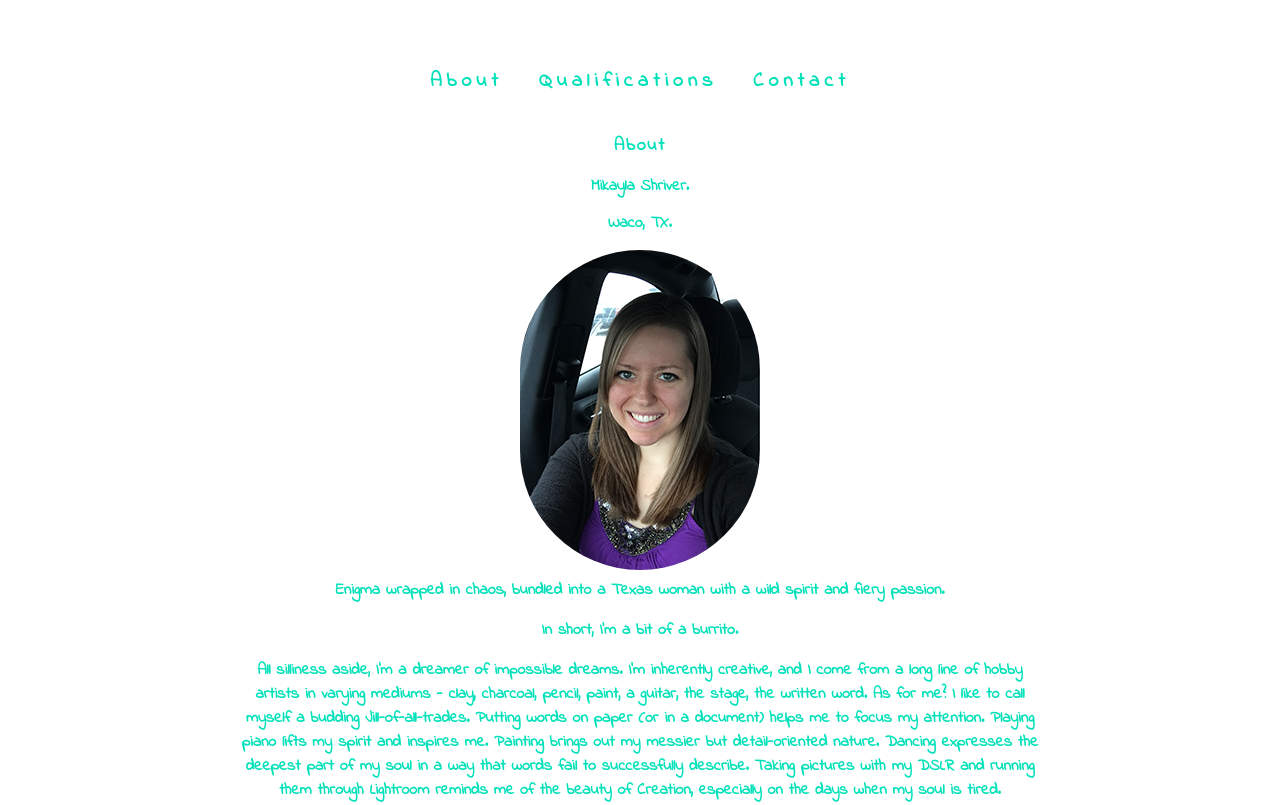
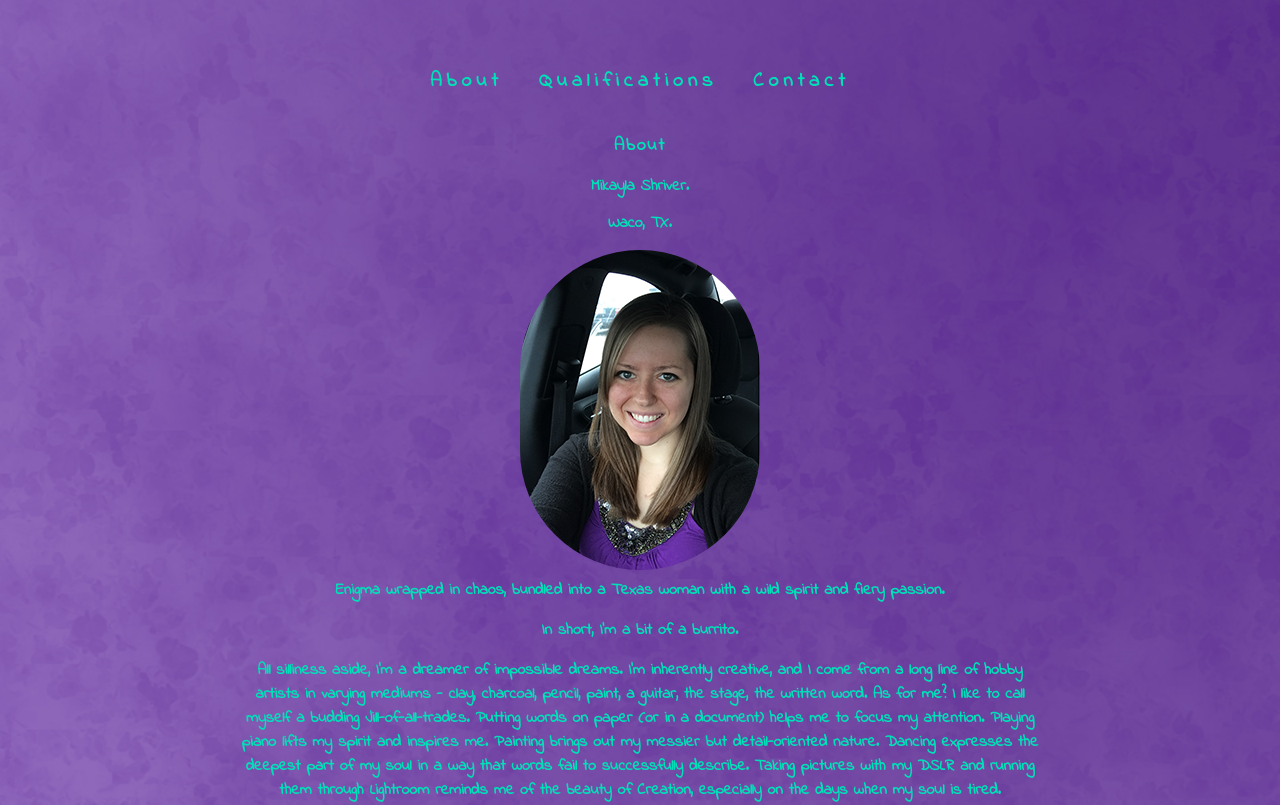
Before and after one commit to MikaylaShriver/mikaylashriver.github.io, a plain HTML site: page index.html in a window 1280 px wide. Shown: the top 805 px of the page. Drawn offline with Linux system fonts and the light colour scheme.

Commit message:
Update styles.css

```diff
--- a/styles.css
+++ b/styles.css
@@ -6,7 +6,7 @@ body {
 	font-family:'Indie Flower', cursive;
 	line-height: 1.5em;
 	color: #00e1b9;
-	background-image: url("../images/backdrop.jpg");
+	background-image: url("backdrop.jpg");
 	background-size: cover;
 	text-align: center;
 	font-weight: bold;
@@ -45,7 +45,7 @@ header {
 	margin-bottom: 20px;
 	padding-top: 50px;
 	padding-bottom: 20px;
-	background-image: url("../images/backdrop.jpg");
+	background-image: url("backdrop.jpg");
 	background-size: cover;
 	text-align: center;
 }
```
